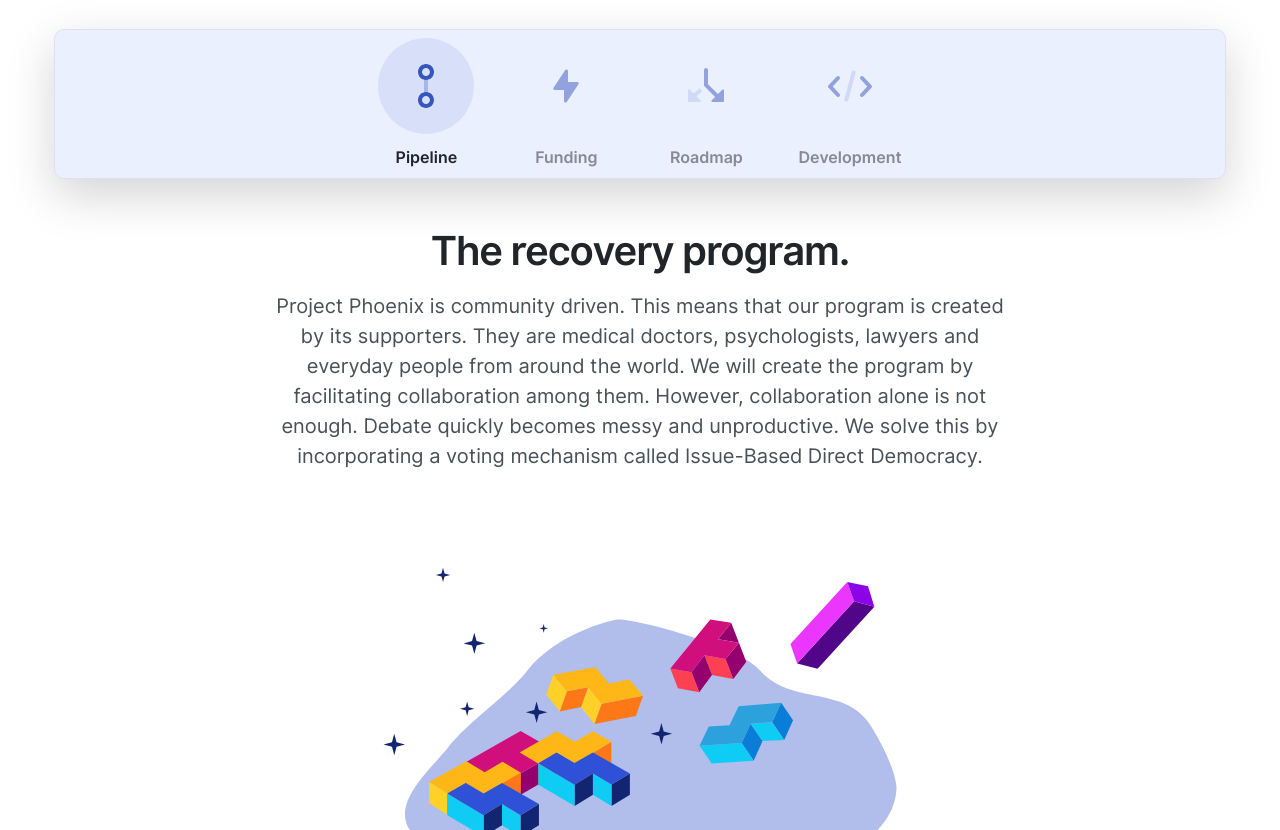
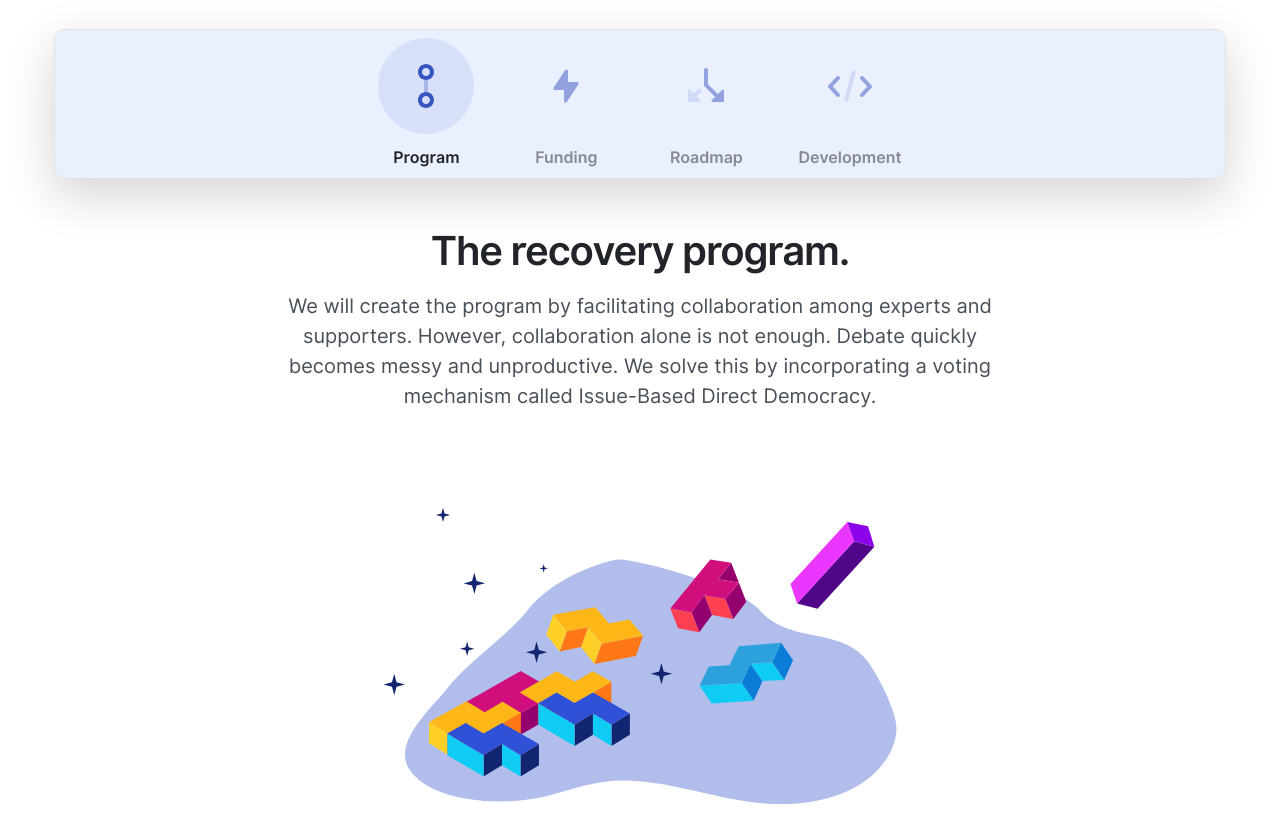
Before and after one commit to fraserwiseman/Project-Phoenix-website, a website: page project.html in a window 1280 px wide. Shown: the part 901-1731 px from the top of the page. Drawn offline with Linux system fonts and the light colour scheme; no server answers; files whose address does not match are found by name; a web font is replaced by a local one.

Commit message:
Update project.html

```diff
--- a/project.html
+++ b/project.html
@@ -143,7 +143,7 @@
                     <div class="icon-round icon-round-lg bg-primary">
                       <img class="icon bg-primary" src="assets/img/icons/theme/code/git-1.svg" alt="box-2 icon" data-inject-svg />
                     </div>
-                    Pipeline
+                    Program
                   </a>
                 </li>
                 <li class="nav-item mx-1">
@@ -185,9 +185,7 @@
                                     <div class="row justify-content-center text-center mb-4">
                                       <div class="col-xl-8 col-lg-9">
                                         <h2 class="h1">The recovery program.</h2>
-                                        <p class="lead">Project Phoenix is community driven. This means that our program is created by its supporters. They are medical doctors, psychologists, lawyers and everyday people from around the world.
-
-                                          We will create the program by facilitating collaboration among them. However, collaboration alone is not enough. Debate quickly becomes messy and unproductive.
+                                        <p class="lead">We will create the program by facilitating collaboration among experts and supporters. However, collaboration alone is not enough. Debate quickly becomes messy and unproductive.
 
                                           We solve this by incorporating a voting mechanism called Issue-Based Direct Democracy.
                                           </p>
```
